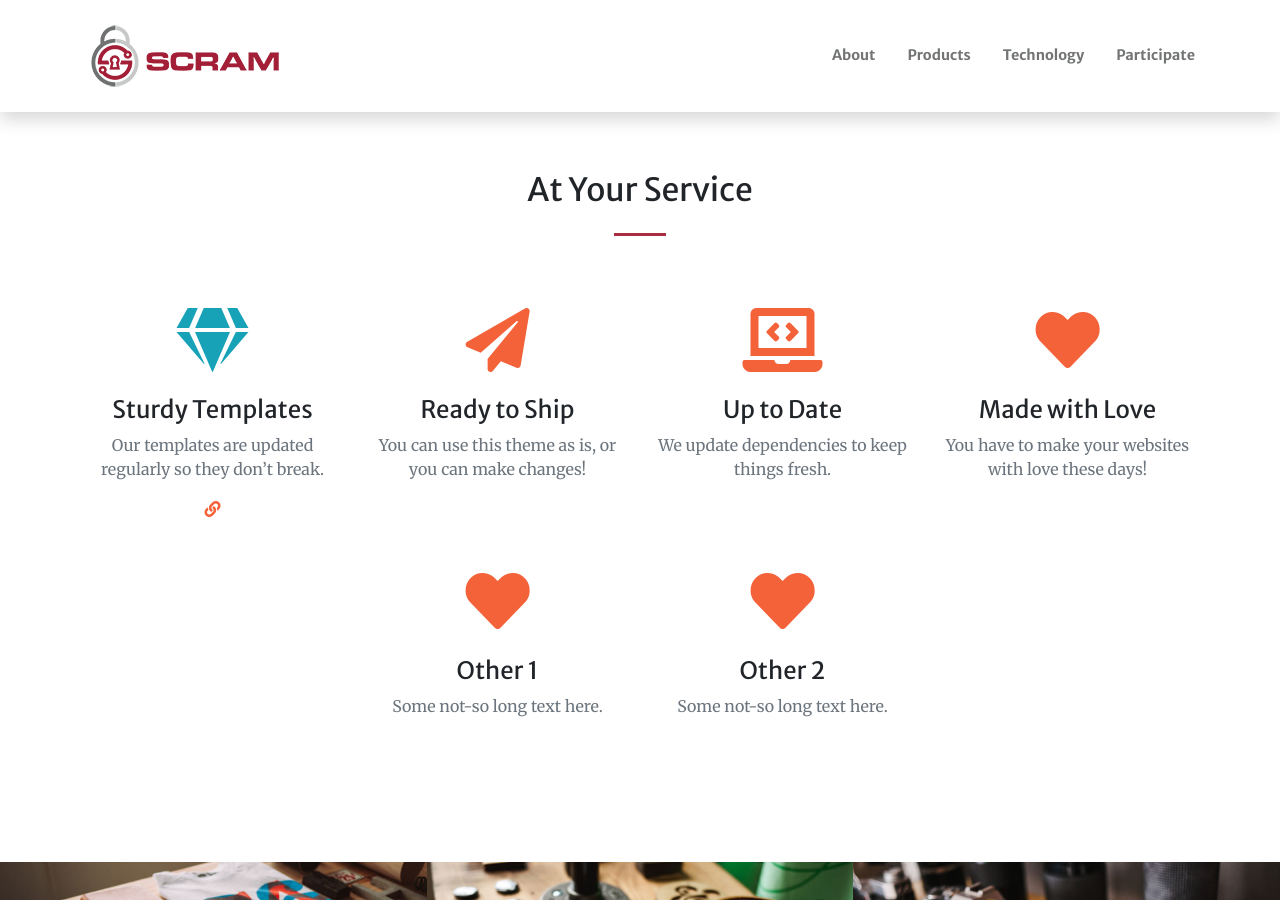
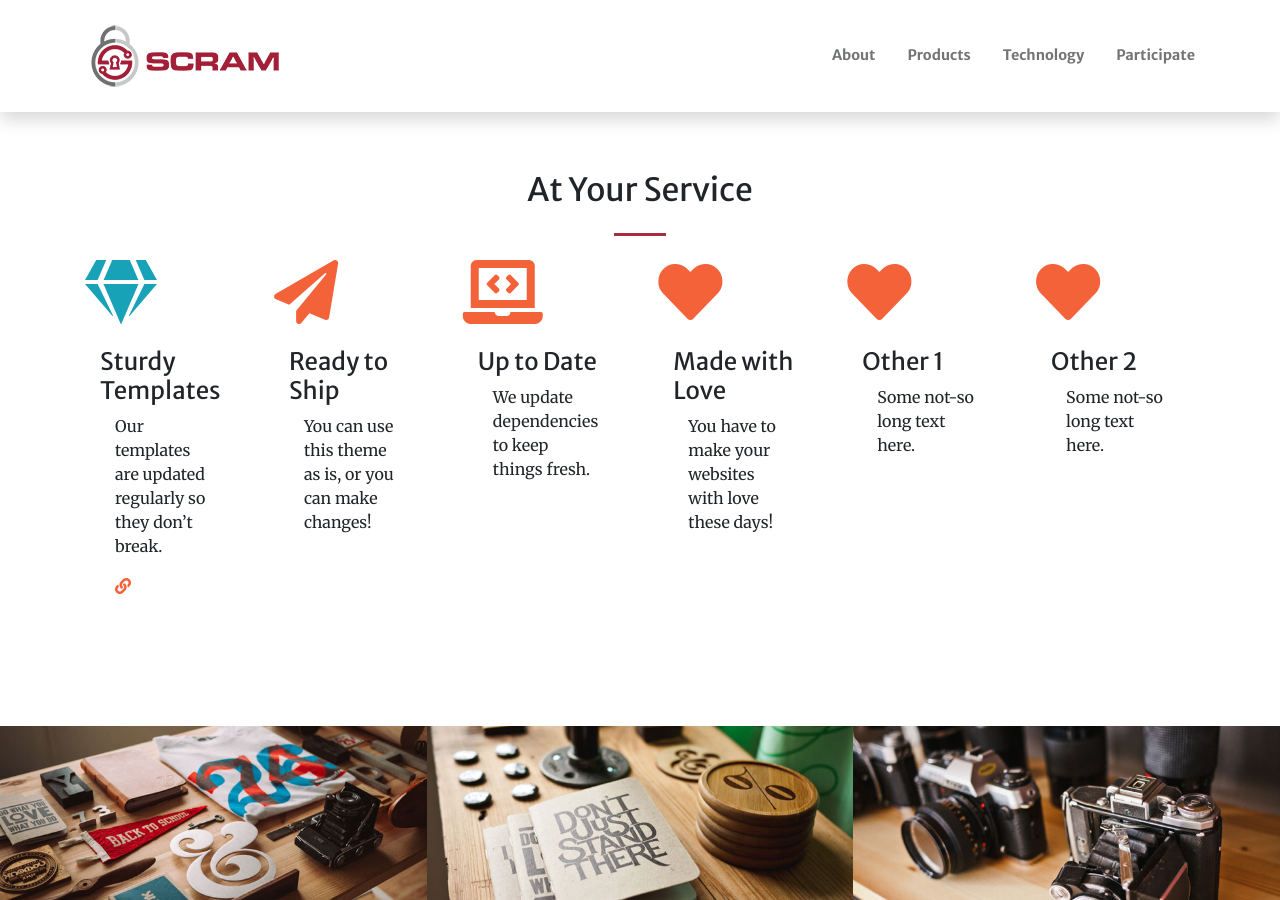
Before and after one commit to jisqyv/MIT, a Jekyll site: the page built from index.md, in a window 1280 px wide and 900 px high, scrolled down 1407 px. Built offline with Jekyll 4.4.1, drawn with Linux system fonts in a browser that asks for light colours; nearby versions of some CDN libraries.

Commit message:
Update services.html

```diff
--- a/_includes/services.html
+++ b/_includes/services.html
@@ -13,11 +13,12 @@
       {% assign colsM = colsL | times: 2 %}
 
       {% for service in section.services %}
-      <div class="col-lg-{{ colsL }} col-md-{{ colsM }} text-center">
-        <div class="mt-5">
+      <div class="col">
+
           <i class="fas fa-4x {{ service.icon }} text-primary mb-4"></i>
+		  <div class="col">
           <h3 class="h4 mb-2">{{ service.title }}</h3>
-          <div class="text-muted mb-0">
+          <div class="col">
             {{ service.text | markdownify }}
             {% if service.url %}
               <a href="{{ service.url }}"><i class="fas fa-link"></i></a>
```
